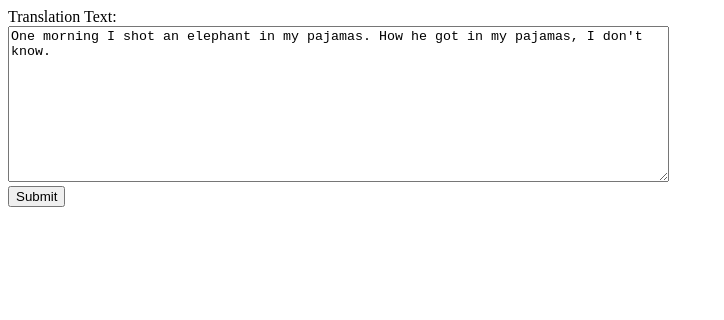
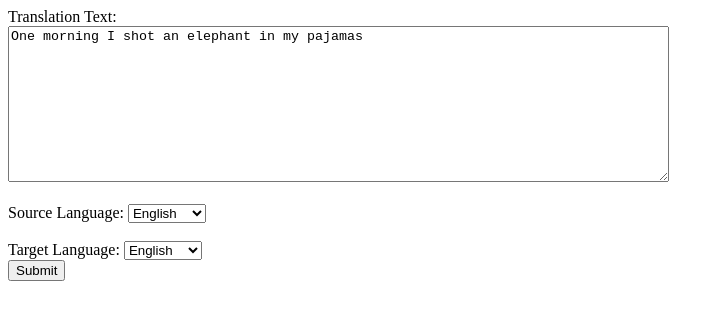
Before and after one commit to WatchGamingVideos/BlabelFish, a plain HTML site: page index.html in a window 1280 px wide. Shown: the whole page, without its empty margins (0-724 px from the left). Drawn offline with nearby package versions, Linux system fonts and the light colour scheme.

Commit message:
add language dropdowns

```diff
--- a/index.html
+++ b/index.html
@@ -12,11 +12,34 @@
 	<form class="translationForm">
 
 		Translation Text:
-		<!-- <br>
-			<input type="text" name="sourceText" placeholder="Enter text to translate">
-		</br> -->
 		<br>
-			<textarea class="sourceText" rows="10" cols="80">One morning I shot an elephant in my pajamas. How he got in my pajamas, I don't know.</textarea>
+			<textarea class="sourceText" rows="10" cols="80">One morning I shot an elephant in my pajamas</textarea>
+		</br>
+		<br>
+			Source Language:
+			<select class="sourceLang">
+				<option value="en">English</option>
+				<option value="af">Afrikaans</option>
+				<option value="ar">Arabic</option>
+				<option value="sq">Albanian</option>
+				<option value="eu">Basque</option>
+				<option value="zh-CN">Chinese</option>
+				<option value="el">Greek</option>
+				<option value="gu">Gujarati</option>
+			</select>
+		</br>
+		<br>
+			Target Language:
+			<select class="targetLang">
+				<option value="en">English</option>
+				<option value="af">Afrikaans</option>
+				<option value="ar">Arabic</option>
+				<option value="sq">Albanian</option>
+				<option value="eu">Basque</option>
+				<option value="zh-CN">Chinese</option>
+				<option value="el">Greek</option>
+				<option value="gu">Gujarati</option>
+			</select>
 		</br>
 		<input type="submit" class="submitButton" value="Submit"/>
 	</form>
--- a/js/translate.js
+++ b/js/translate.js
@@ -4,8 +4,8 @@ $(document).ready(function(){
     $(".submitButton").on("click", function(e){
         e.preventDefault();
         var sourceText = $(".sourceText").val();
-        sourceLang = "en";
-        targetLang = "yi";
+        sourceLang = $(".sourceLang").val();
+        targetLang = $(".targetLang").val();
         appendText(sourceText);
 
         translateRecurse(sourceLang, targetLang, sourceText, sourceText, 0, 20);
```
